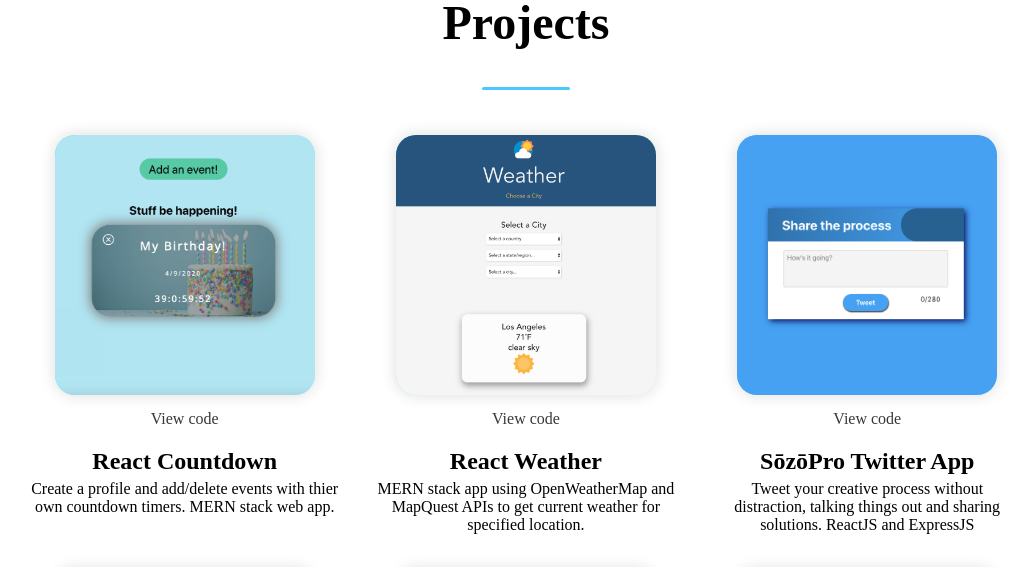
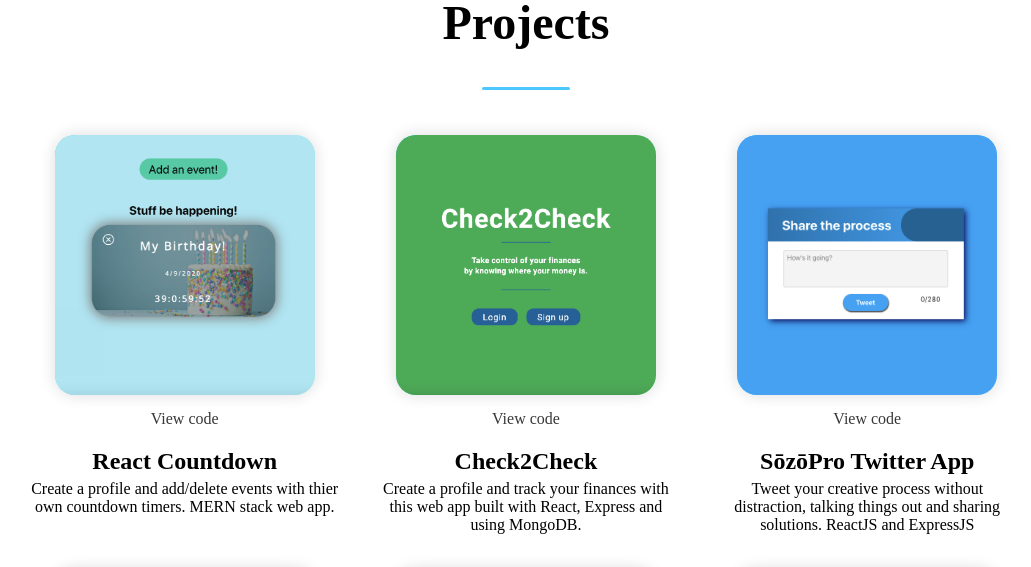
Before and after one commit to anfornee/my-portfolio, a React (Create React App) app: page / in a window 1280 px wide. Shown: the part 1760-2327 px from the top of the page, without its empty margins (114-1145 px from the left). Built offline with nearby package versions, Linux system fonts and the light colour scheme.

Commit message:
Added check2check>

```diff
--- a/src/Components/Projects/projectlist.js
+++ b/src/Components/Projects/projectlist.js
@@ -1,7 +1,7 @@
 import countdown from '../../assets/images/project-images/countdown.png'
 import countdownDemo from '../../assets/images/project-demos/countdown-demo.mov'
-import weather from '../../assets/images/project-images/react-weather.png'
-import weatherDemo from '../../assets/images/project-demos/weather-demo.mov'
+import check2check from '../../assets/images/project-images/check2check.png'
+import check2checkDemo from '../../assets/images/project-demos/check2check-demo.mov'
 import sozoPro from '../../assets/images/project-images/sōzōpro.png'
 import sozoProDemo from '../../assets/images/project-demos/sozopro-demo.mov'
 import soundbridge from '../../assets/images/project-images/soundbridge.png'
@@ -21,11 +21,11 @@ export const projects = [
     id: 1
   },
   {
-    title: 'React Weather',
-    description: 'MERN stack app using OpenWeatherMap and MapQuest APIs to get current weather for specified location.',
-    image: weather,
-    demo: weatherDemo,
-    link: 'https://github.com/anfornee/react-weather-app',
+    title: 'Check2Check',
+    description: 'Create a profile and track your finances with this web app built with React, Express and using MongoDB.',
+    image: check2check,
+    demo: check2checkDemo,
+    link: 'https://github.com/anfornee/check2check-frontend',
     id: 2
   },
   {
```
Also changed, not shown: src/assets/images/project-images/check2check.png (added), 1 other file (tests, documents, lock files or other folders).
